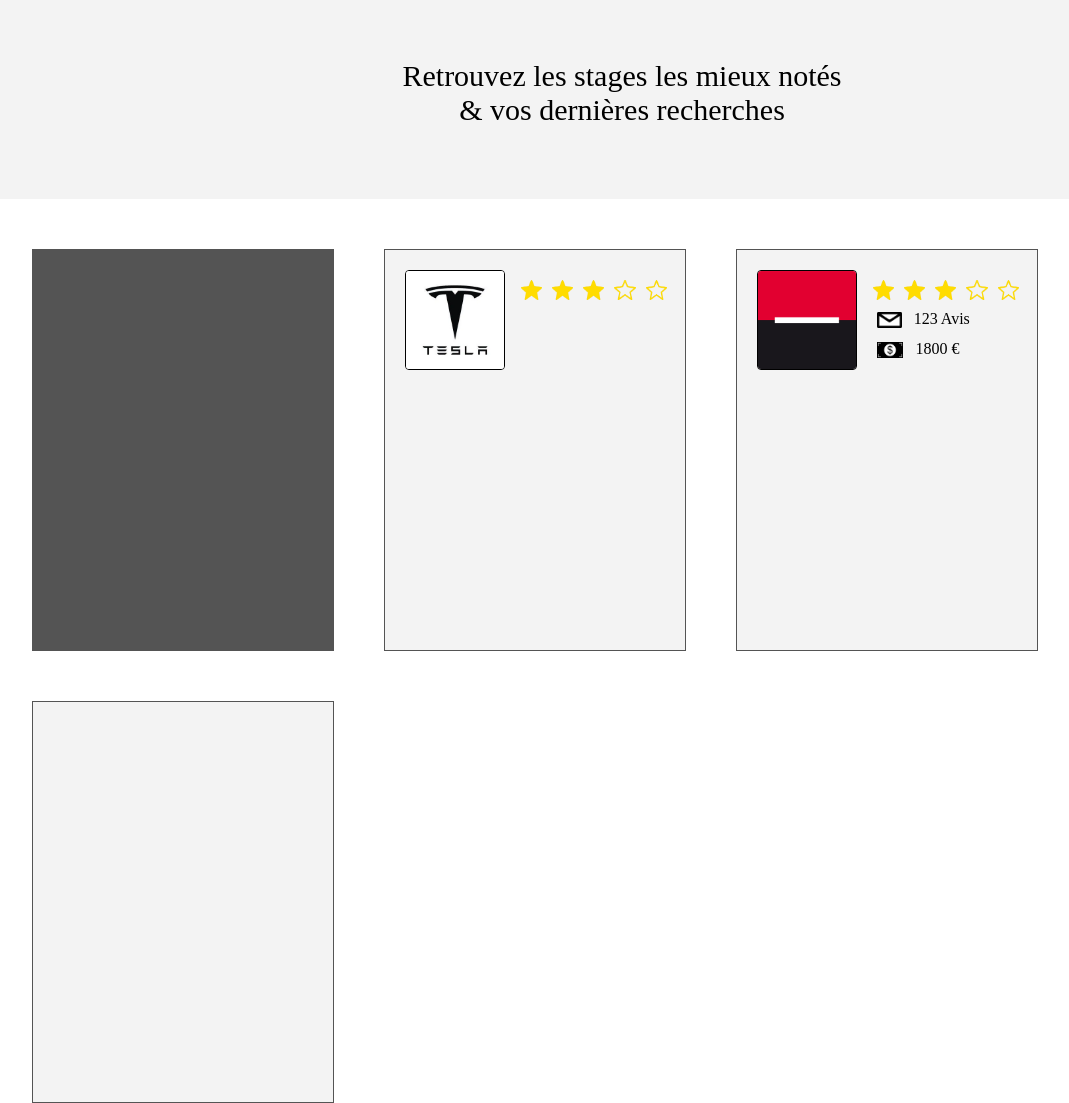
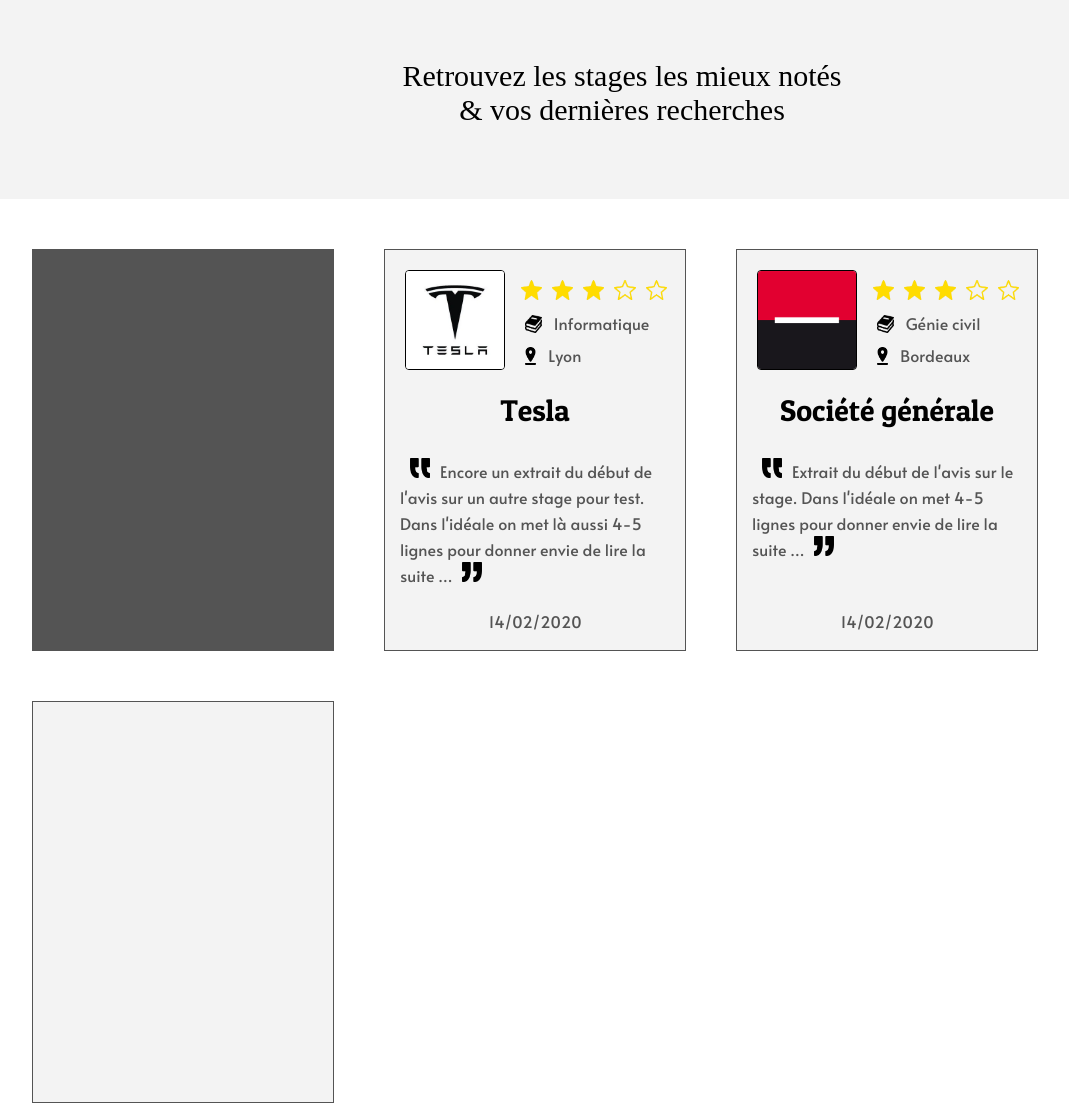
Before and after one commit to Projet-Polytech/searchopinion, a PHP site: page /accueil.html in a window 1280 px wide. Shown: the part 701-1804 px from the top of the page, without its empty margins (18-1087 px from the left). Run offline with PHP 8.4, Linux system fonts and the light colour scheme; some web fonts are replaced.

Commit message:
presque fini
qrgqergqerg

```diff
--- a/search_opinion/accueil.css
+++ b/search_opinion/accueil.css
@@ -459,6 +459,12 @@ section .accueil_stage {
 	margin: 50px 0px 0px 50px;
 	float: left;
 	border: solid #545454 1px;
+	transition: background-color 400ms;
+}
+
+section .accueil_stage:hover {
+	background-color: white;
+	cursor:pointer;
 }
 
 section #stage_info {
@@ -509,14 +515,54 @@ section .accueil_stage .accueil_stage_info {
 	width: 160px;
 	height: 20px;
 	float: left;
-	margin: 10px 0px 0px 20px;
+	margin: 12px 0px 0px 20px;
 	vertical-align: middle;
+	font-family: 'Alata';
+	color:#545454;
 }
 
 section .accueil_stage .accueil_stage_info img{
-	background-color: white;
-	height: 16px;
+	background-color: ;
+	height: 18px;
 	float: left;
 	margin-right: 12px;
-	margin-top: 2px;
+	margin-top: 3px;
 }
+
+section .accueil_stage h1 {
+	font-weight: normal;
+	background-color: ;
+	float: left;
+	width: 100%;
+	font-size:30px;
+	font-family: 'Patua';
+	text-align: center;
+	margin: 22px 0px 30px 0px;
+}
+
+section .accueil_stage p {
+	color:#545454;
+	font-family: 'Alata';
+	background-color:;
+	margin: 0px 0px 0px 5%;
+	width: 90%;
+	line-height: 26px;
+	height: 90%;
+}
+
+section .accueil_stage p img {
+	width: 20px;
+	height: 20px;
+	margin: 0px 10px 0px 10px;
+}
+
+section .accueil_stage time {
+	background-color:;
+	color:#545454;
+	font-family: 'Alata';
+	font-size: 16px;
+	display: block;
+	text-align: center;
+	height:5%;
+
+}
--- a/search_opinion/accueil.html
+++ b/search_opinion/accueil.html
@@ -55,13 +55,21 @@
 		<div class="accueil_stage">
 			<div class="accueil_stage_logo"><img src="image/logo_accueil.webp"></div>
 			<div class="accueil_stage_etoile"><img src="image/etoile_1.png"><img src="image/etoile_1.png"><img src="image/etoile_1.png"><img src="image/etoile_2.png"><img src="image/etoile_2.png"></div>
+			<div class="accueil_stage_info"><img src="image/logo_domaine_black.png">Informatique</div>
+			<div class="accueil_stage_info"><img src="image/logo_localisation_black.png">Lyon</div>
+			<h1>Tesla</h1>
+			<p><img src="image/guillemet_inv.png">Encore un extrait du début de l'avis sur un autre stage pour test. Dans l'idéale on met là aussi 4-5 lignes pour donner envie de lire la suite ...<img src="image/guillemet.png"></p>
+			<time>14/02/2020</time>
 		</div>
 
 		<div class="accueil_stage">
 			<div class="accueil_stage_logo"><img src="image/generale.png"></div>
 			<div class="accueil_stage_etoile"><img src="image/etoile_1.png"><img src="image/etoile_1.png"><img src="image/etoile_1.png"><img src="image/etoile_2.png"><img src="image/etoile_2.png"></div>
-			<div class="accueil_stage_info"><img src="image/logo_enveloppe.png">123 Avis</div>
-			<div class="accueil_stage_info"><img src="image/logo_billet_2.png">1800 €</div>
+			<div class="accueil_stage_info"><img src="image/logo_domaine_black.png">Génie civil</div>
+			<div class="accueil_stage_info"><img src="image/logo_localisation_black.png">Bordeaux</div>
+			<h1>Société générale</h1>
+			<p><img src="image/guillemet_inv.png">Extrait du début de l'avis sur le stage. Dans l'idéale on met 4-5 lignes pour donner envie de lire la suite ...<img src="image/guillemet.png"></p>
+			<time>14/02/2020</time>
 		</div>
 
 		<div class="accueil_stage"></div>
```
Also changed, not shown: search_opinion/image/guillemet.png (added), search_opinion/image/guillemet_inv.png (added), search_opinion/image/logo_domaine_black.png (added), search_opinion/image/logo_localisation_black.png (added).
